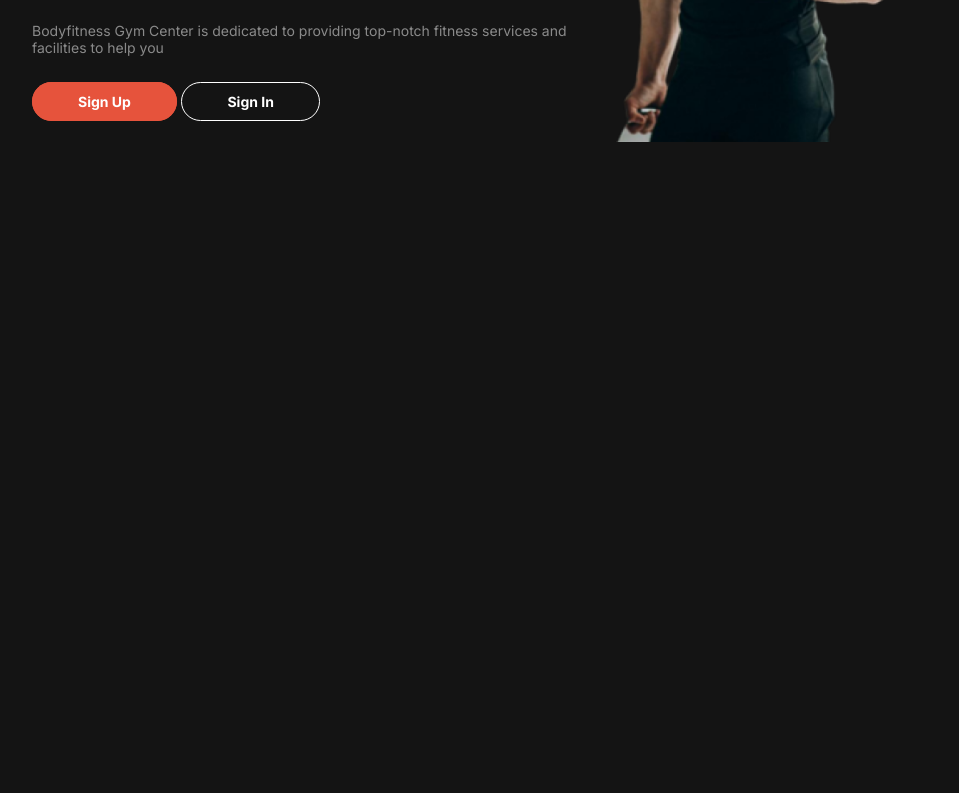
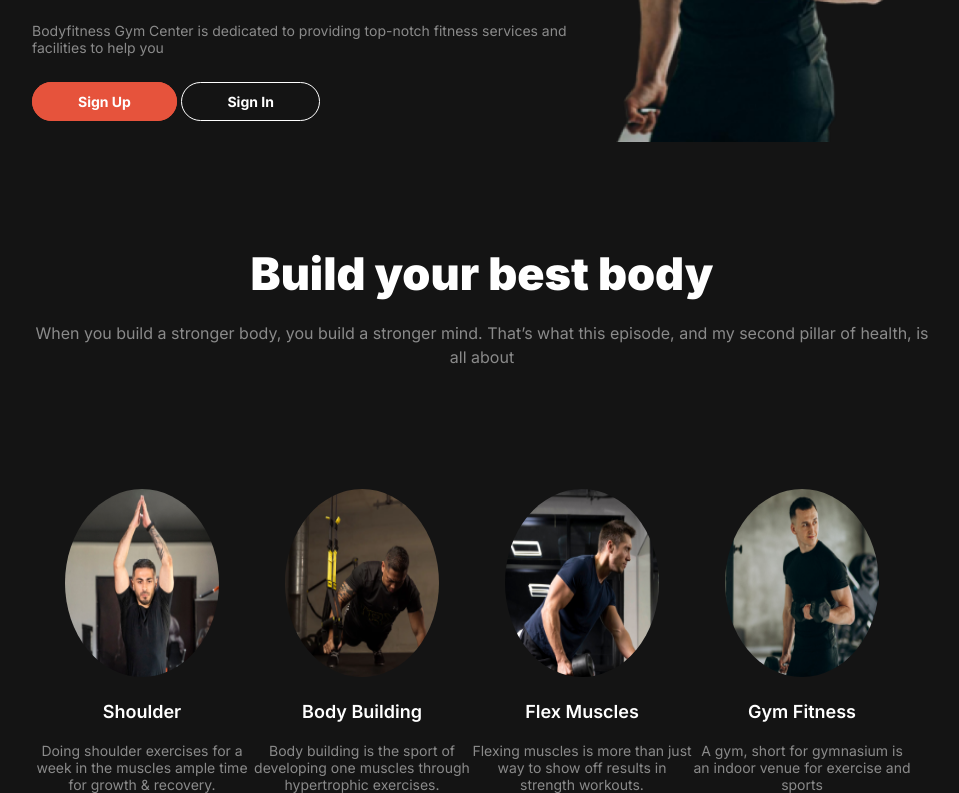
Before and after one commit to ashiquzzaman77/assignment-02, a plain HTML site: page index.html in a window 1280 px wide. Shown: the part 511-1304 px from the top of the page, without its empty margins (168-1127 px from the left). Before the commit the page ends 800 px from the top, so only its background shows below. Drawn offline with Linux system fonts and the light colour scheme.

Commit message:
Complate Build Body

```diff
--- a/asset/style/style.css
+++ b/asset/style/style.css
@@ -22,6 +22,32 @@ body {
 
 .container-section {
     margin: 50px 200px 0 200px;
+}
+
+.title-content {
+
+    width: 900px;
+    margin: 100px auto 0px auto;
+
+}
+
+.title-content h2 {
+
+    font-size: 45px;
+    font-weight: 900;
+    text-align: center;
+
+}
+
+.title-content p {
+
+    font-size: 16px;
+    font-weight: 400;
+    line-height: 24px;
+    text-align: center;
+    color: rgba(255, 255, 255, 0.5);
+    margin-top: 20px;
+
 }
 
 /* Navber Section  */
@@ -73,6 +99,13 @@ body {
 
     .container-section {
         margin: 50px 50px 0 50px;
+    }
+
+    .title-content {
+
+        width: 100%;
+        margin: 100px auto 0px auto;
+
     }
 
     .navbar {
@@ -181,3 +214,63 @@ body {
 }
 
 /* Banner End  */
+
+/* Build Section Start  */
+.build-body {
+    margin-top: 120px;
+    display: grid;
+    grid-template-columns: repeat(4, 1fr);
+    text-align: center;
+}
+
+.build-body-content h4 {
+
+    color: rgb(255, 255, 255);
+    font-size: 18px;
+    font-weight: 600;
+    margin: 20px 0;
+    text-align: center;
+}
+
+.build-body-content p {
+
+    color: rgba(255, 255, 255, 0.5);
+    font-size: 14px;
+    font-weight: 400;
+    text-align: center;
+}
+
+.build-body-content img {
+    width: 70%;
+    height: 70%;
+    border-radius: 50%;
+}
+
+/* Responsive  */
+@media screen and (max-width:576px) {
+
+    .build-body {
+        margin-top: 60px;
+    }
+
+
+    .build-body {
+        grid-template-columns: 1fr;
+        justify-content: center;
+    }
+}
+
+@media screen and (min-width:577px) and (max-width:992px) {
+
+    .build-body {
+        margin-top: 70px;
+    }
+
+    .build-body {
+        grid-template-columns: repeat(2, 1fr);
+        row-gap: 20px;
+    }
+
+}
+
+/* Build Section End  */
--- a/index.html
+++ b/index.html
@@ -5,7 +5,7 @@
     <meta charset="UTF-8">
     <meta name="viewport" content="width=device-width, initial-scale=1.0">
     <title>Assisgnment-02</title>
-    <link rel="stylesheet" href="https://cdnjs.cloudflare.com/ajax/libs/font-awesome/6.6.0/css/all.min.css"/>
+    <link rel="stylesheet" href="https://cdnjs.cloudflare.com/ajax/libs/font-awesome/6.6.0/css/all.min.css" />
     <link rel="stylesheet" href="asset/style/style.css">
 </head>
 
@@ -50,6 +50,44 @@
             </div>
         </section>
         <!-- Banner End -->
+
+        <!-- Build Section Start  -->
+        <section class="container-section">
+            <div class="title-content">
+                <h2>Build your best body</h2>
+                <p>When you build a stronger body, you build a stronger mind. That’s what this episode, and my second
+                    pillar of health, is all about</p>
+            </div>
+
+            <div class="build-body">
+                <div class="build-body-content">
+                    <img src="asset/images/image 2.png" alt="">
+                    <h4>Shoulder</h4>
+                    <p>Doing shoulder exercises for a week in the muscles ample time for growth & recovery.</p>
+                </div>
+                <div class="build-body-content">
+                    <img src="asset/images/image 3.png" alt="">
+                    <h4>Body Building</h4>
+                    <p>Body building is the sport of developing one muscles through hypertrophic exercises.</p>
+                </div>
+                <div class="build-body-content">
+                    <img src="asset/images/image 4.png" alt="">
+                    <h4>Flex Muscles</h4>
+                    <p>Flexing muscles is more than just way to show off results in strength workouts.</p>
+                </div>
+                <div class="build-body-content">
+                    <img src="asset/images/image 5.png" alt="">
+                    <h4>Gym Fitness</h4>
+                    <p>A gym, short for gymnasium is an indoor venue for exercise and sports</p>
+                </div>
+            </div>
+
+        </section>
+        <!-- Build Section End  -->
+
+        <!-- Fat Burning Section Start  -->
+        <!-- Fat Burning Section End  -->
+
     </main>
     <footer>
 
```
Also changed, not shown: asset/images/gym-fitness1.jpg (added).
